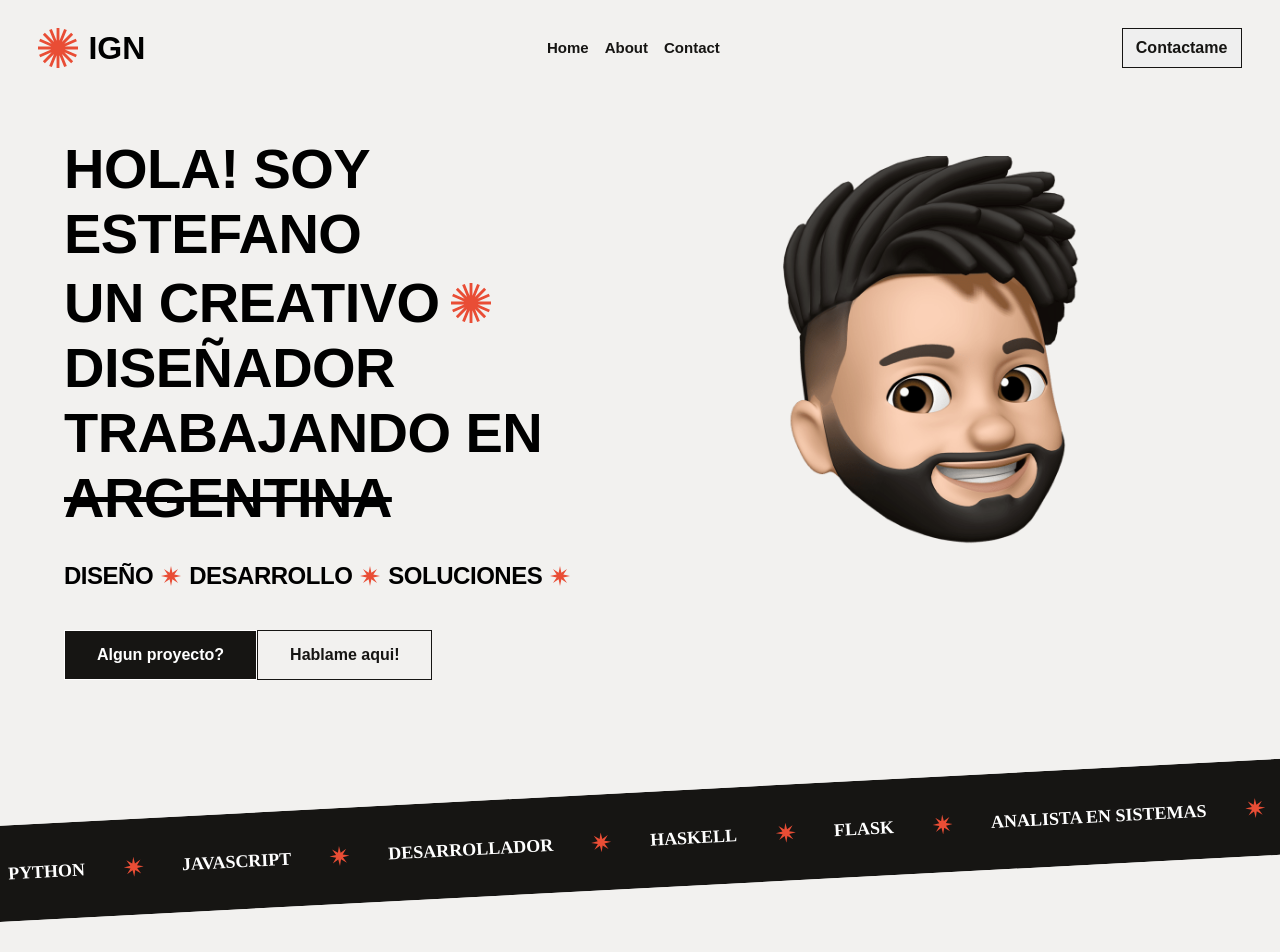
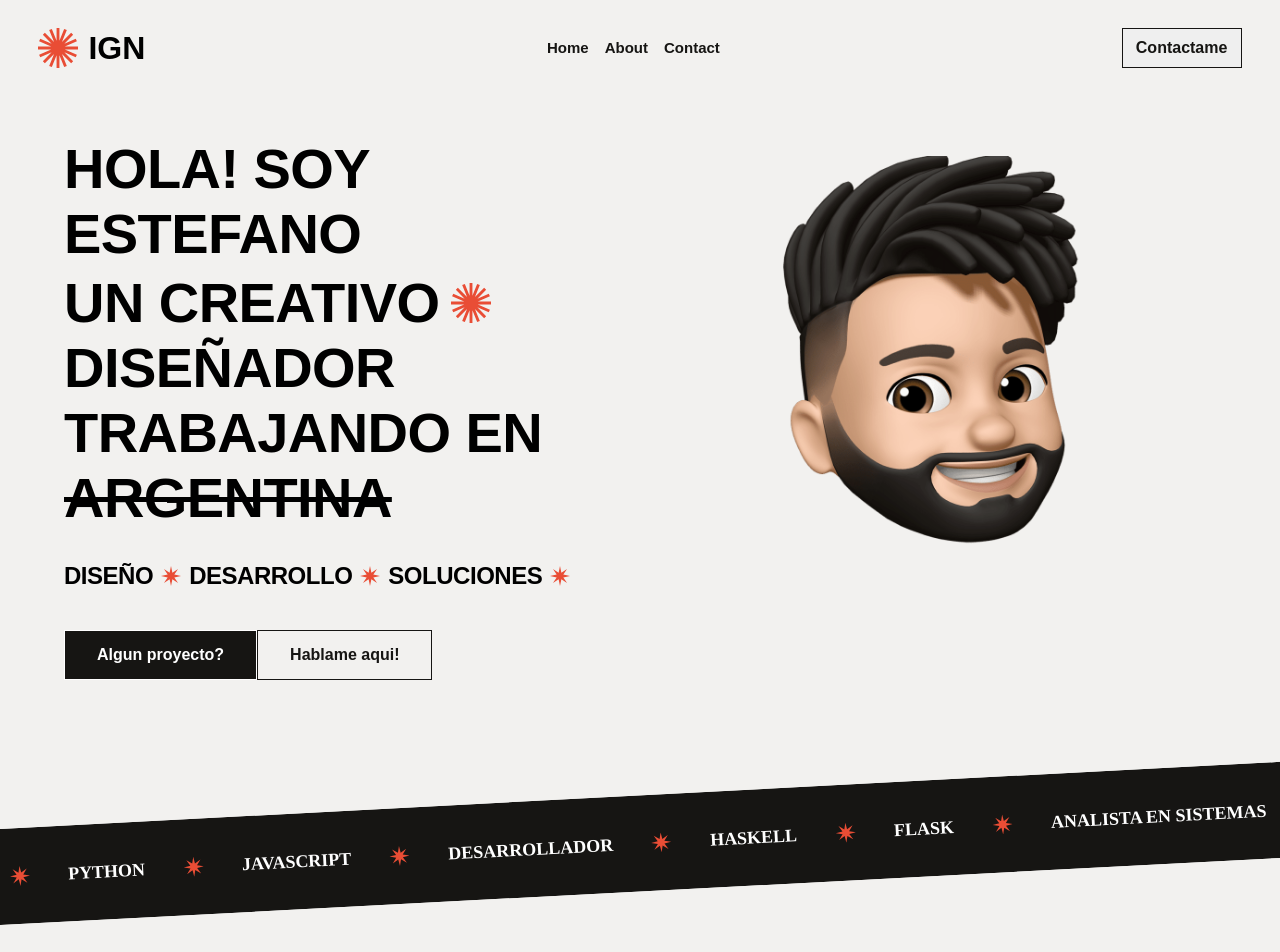
Before and after one commit to EstefanoIgn/UTNBA, a plain HTML site: page index.html in a window 1280 px wide. Shown: the top 952 px of the page. Drawn offline with Linux system fonts and the light colour scheme; a web font is replaced by a local one.

Commit message:
Nuevo margin

```diff
--- a/style.css
+++ b/style.css
@@ -272,7 +272,7 @@ header{
     overflow: hidden;
     width: 121%;
     height: 96px;
-    margin-left: -90px;
+    margin-left: -30px;
     align-items: center;
     transform: rotate(-3deg);
 }
```
